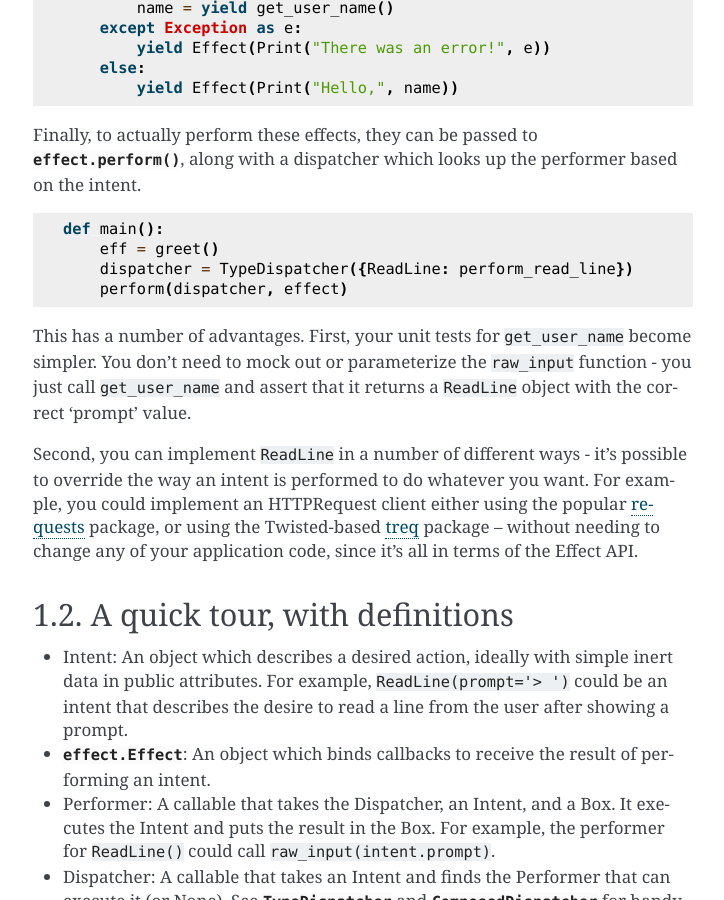
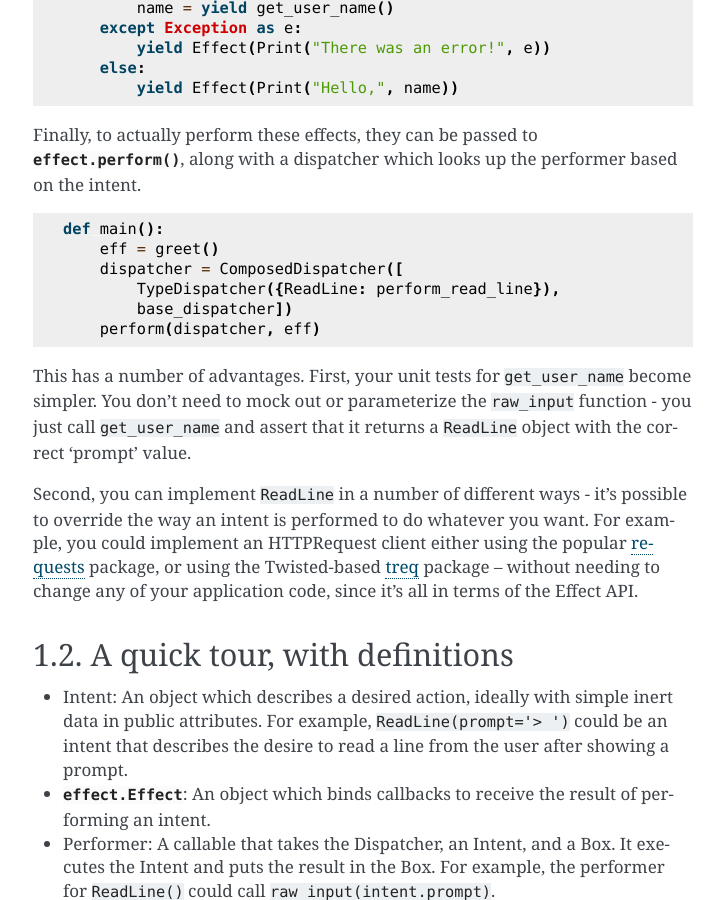
Before and after one commit to python-effect/effect, a Sphinx documentation site: the page built from docs/source/intro.rst, in a window 1280 px wide and 900 px high, scrolled down 1128 px. Shown: the whole window, without its empty margins (387-1111 px from the left). Built offline with Sphinx 7.4.7, drawn with Linux system fonts in a browser that asks for light colours.

Commit message:
Fix typo in docs.

```diff
--- a/docs/source/intro.rst
+++ b/docs/source/intro.rst
@@ -76,8 +76,10 @@ based on the intent.
 
     def main():
         eff = greet()
-        dispatcher = TypeDispatcher({ReadLine: perform_read_line})
-        perform(dispatcher, effect)
+        dispatcher = ComposedDispatcher([
+            TypeDispatcher({ReadLine: perform_read_line}),
+            base_dispatcher])
+        perform(dispatcher, eff)
 
 This has a number of advantages. First, your unit tests for ``get_user_name``
 become simpler. You don't need to mock out or parameterize the ``raw_input``
```
